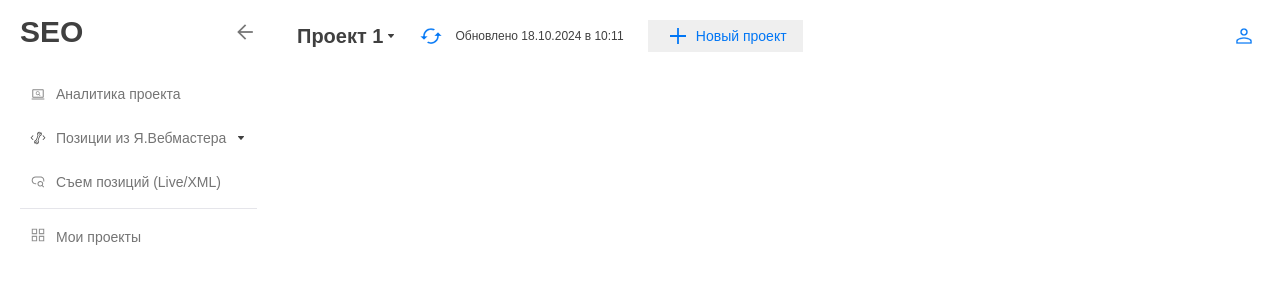
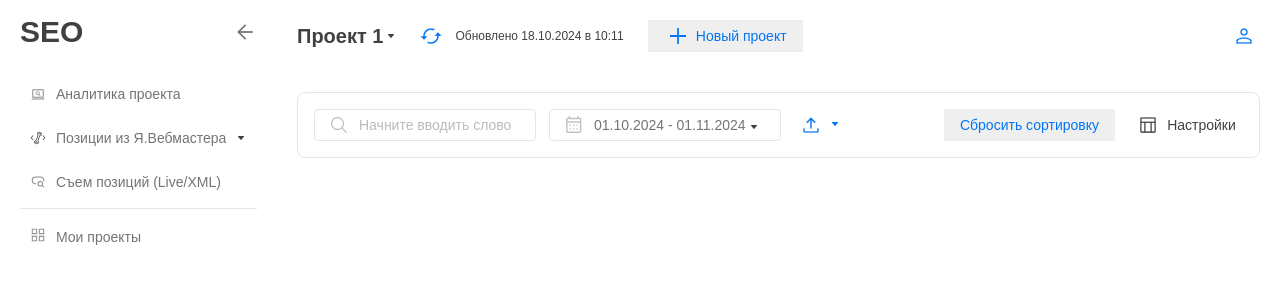
Before and after one commit to ElviraKiamova/analytic-service, a plain HTML site: page index.html in a window 1280 px wide. Drawn offline with Linux system fonts and the light colour scheme; a web font is replaced by a local one.

Commit message:
feat: add a catalog section

```diff
--- /dev/null
+++ b/blocks/catalog/__btn-file-format/catalog__btn-file-format.css
@@ -0,0 +1,23 @@
+.catalog__btn-file-format {
+  position: relative;
+  width: 52px;
+  height: 32px;
+  padding: 0;
+  background: url("/images/file-format.svg") no-repeat 5px center;
+  background-size: 24px 24px;
+  border: none;
+  cursor: pointer;
+}
+
+.catalog__btn-file-format:after {
+  content: '';
+  width: 52px;
+  height: 32px;
+  background: url('/images/select-blue.svg') no-repeat center;
+  background-size: 6px 4px;
+  position: absolute;
+  top: 7px;
+  right: 3px;
+  width: 16px;
+  height: 16px;
+}
--- /dev/null
+++ b/blocks/catalog/__btn-settings/catalog__btn-settings.css
@@ -0,0 +1,12 @@
+.catalog__btn-settings {
+  width: 103px;
+  height: 32px;
+  padding: 0 0 0 20px;
+  border: none;
+  background: url('/images/table_chart.svg') no-repeat 0 center;
+  background-size: 16px;
+  font-size: 14px;
+  font-weight: 400;
+  line-height: 16.8px;
+  color: #404040;
+}
--- /dev/null
+++ b/blocks/catalog/__btn-sorting/catalog__btn-sorting.css
@@ -0,0 +1,10 @@
+.catalog__btn-sorting {
+  width: 171px;
+  margin-right: 25px;
+  padding: 0;
+  font-size: 14px;
+  font-weight: 500;
+  line-height: 16.8px;
+  color: #0076F5;
+  border: none;
+}
--- /dev/null
+++ b/blocks/catalog/__container/catalog__container.css
@@ -0,0 +1,4 @@
+.catalog__container {
+  display: flex;
+  margin-right: auto;
+}
--- /dev/null
+++ b/blocks/catalog/__input-calendar/catalog__input-calendar.css
@@ -0,0 +1,14 @@
+.catalog__input-calendar {
+  width: 186px;
+  height: 30px;
+  margin: 0 13px;
+  padding: 0 0 0 44px;
+  background: url('/images/calendar_month.svg') no-repeat 16px center;
+  background-size: 16px;
+  border-radius: 4px;
+  border: 1px solid #E5E5EA;
+  font-size: 14px;
+  font-weight: 400;
+  line-height: 16.8px;
+  cursor: pointer;
+}
--- /dev/null
+++ b/blocks/catalog/__input-search/catalog__input-search.css
@@ -0,0 +1,17 @@
+.catalog__input-search {
+  width: 176px;
+  height: 30px;
+  border-radius: 4px;
+  border: 1px solid #E5E5EA;
+  padding: 0 0 0 44px;
+  background: url('/images/magnifier.svg') no-repeat 16px center;
+  background-size: 16px;
+  font-size: 14px;
+  font-weight: 400;
+  line-height: 16.8px;
+  cursor: pointer;
+}
+
+.catalog__input-search::placeholder {
+  color:  #BBBBBB;
+}
--- /dev/null
+++ b/blocks/catalog/__select-calendar/catalog__select-calendar.css
@@ -0,0 +1,16 @@
+.catalog__select-calendar {
+  position: relative;
+}
+
+.catalog__select-calendar:after {
+  content: '';
+  background-image: url("/images/select.svg");
+  background-size: 6px 4px;
+  background-repeat: no-repeat;
+  background-position: center center;
+  position: absolute;
+  top: 3px;
+  right: 32px;
+  width: 16px;
+  height: 16px;
+}
--- /dev/null
+++ b/blocks/catalog/__wrapper-calendar/catalog__wrapper-calendar.css
@@ -0,0 +1,3 @@
+.catalog__wrapper-calendar {
+
+}
--- a/blocks/catalog/catalog.css
+++ b/blocks/catalog/catalog.css
@@ -1,3 +1,9 @@
 .catalog {
-
+  display: flex;
+  justify-content: flex-end;
+  max-width: 1484px;
+  margin: 20px 20px 36px;
+  padding: 16px;
+  border: 1px solid #E5E5EA;
+  border-radius: 8px;
 }
--- a/blocks/content/content.css
+++ b/blocks/content/content.css
@@ -1,3 +1,4 @@
 .content {
   grid-area: C;
+  max-width: 1484px;
 }
--- a/blocks/page/page.css
+++ b/blocks/page/page.css
@@ -17,8 +17,8 @@
   -moz-text-size-adjust: 100%;
   text-rendering: optimizeLegibility;
 }
-
-/* * {
+/*
+* {
   outline-width: 1px;
   outline-style: solid;
   outline-color: red;
--- a/index.html
+++ b/index.html
@@ -40,10 +40,18 @@
         </nav>
       </aside>
       <main class="content">
-
         <section class="catalog">
+          <div class="catalog__container">
+            <input class="catalog__input-search" type="text" placeholder="Начните вводить слово">
+            <div class="catalog__wrapper-calendar">
+              <input class="catalog__input-calendar" type="text" placeholder="01.10.2024 - 01.11.2024">
+              <span class="catalog__select-calendar"></span>
+            </div>
+            <button class="catalog__btn-file-format" type="button" aria-label="file-format"></button>
+          </div>
+          <button class="catalog__btn-sorting" type="button" aria-label="sorting">Сбросить сортировку</button>
+          <button class="catalog__btn-settings" type="button" aria-label="settings">Настройки</button>
         </section>
-
       </main>
     </div>
     <script src="./scripts/script.js"></script>
--- a/pages/index.css
+++ b/pages/index.css
@@ -17,3 +17,13 @@
 @import url("../blocks/sidebar/__item/sidebar__item.css");
 @import url("../blocks/sidebar/__item/__item_select/sidebar__item_select.css");
 @import url("../blocks/sidebar/__item/__item_bold/sidebar__item_bold.css");
+
+@import url("../blocks/catalog/catalog.css");
+@import url("../blocks/catalog/__container/catalog__container.css");
+@import url("../blocks/catalog/__input-calendar/catalog__input-calendar.css");
+@import url("../blocks/catalog/__input-search/catalog__input-search.css");
+@import url("../blocks/catalog/__btn-file-format/catalog__btn-file-format.css");
+@import url("../blocks/catalog/__btn-settings/catalog__btn-settings.css");
+@import url("../blocks/catalog/__btn-sorting/catalog__btn-sorting.css");
+@import url("../blocks/catalog/__wrapper-calendar/catalog__wrapper-calendar.css");
+@import url("../blocks/catalog/__select-calendar/catalog__select-calendar.css");
```
Also changed, not shown: images/calendar_month.svg (added), images/file-format.svg (added), images/magnifier.svg (added), images/select-blue.svg (added), images/table_chart.svg (added).
